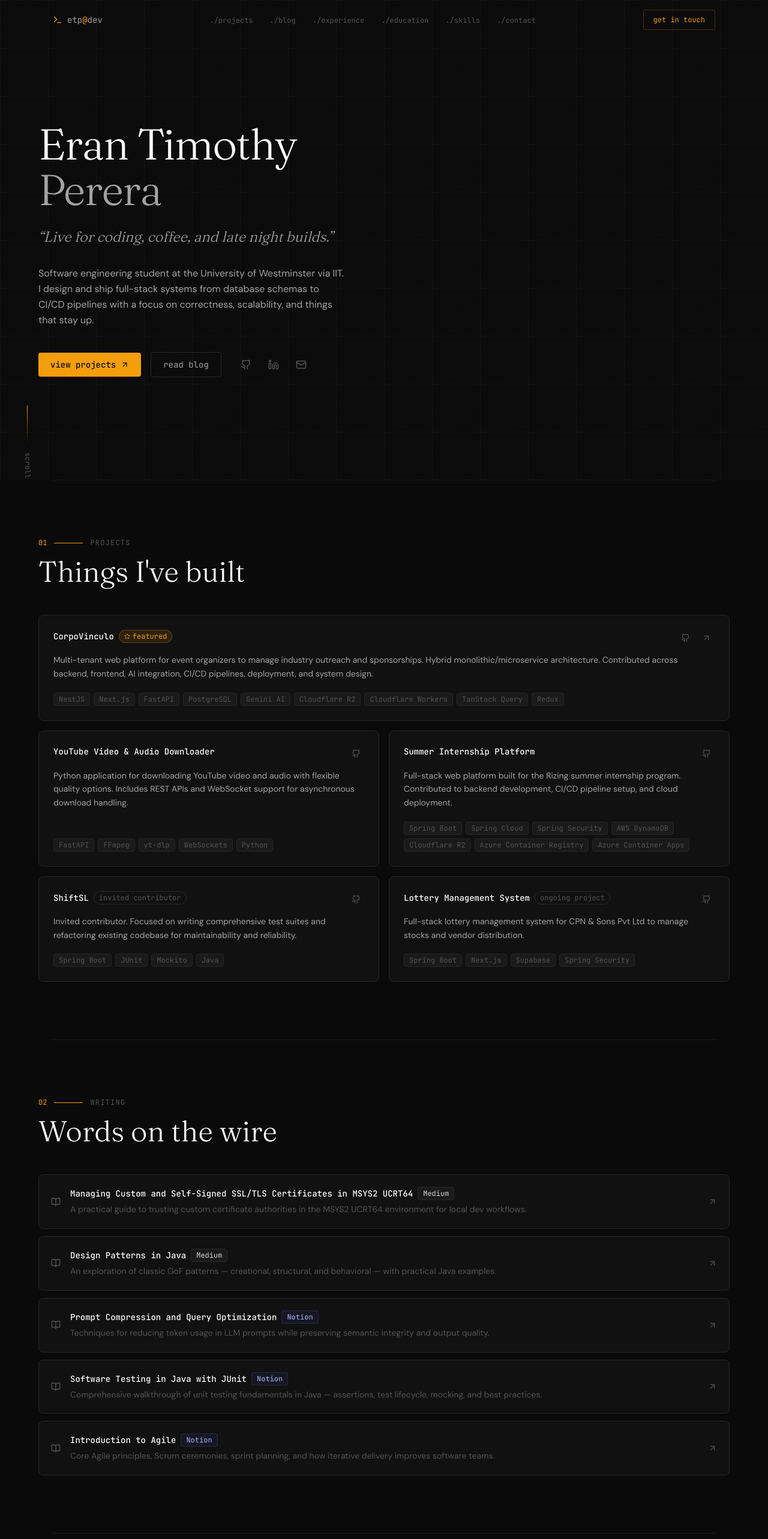
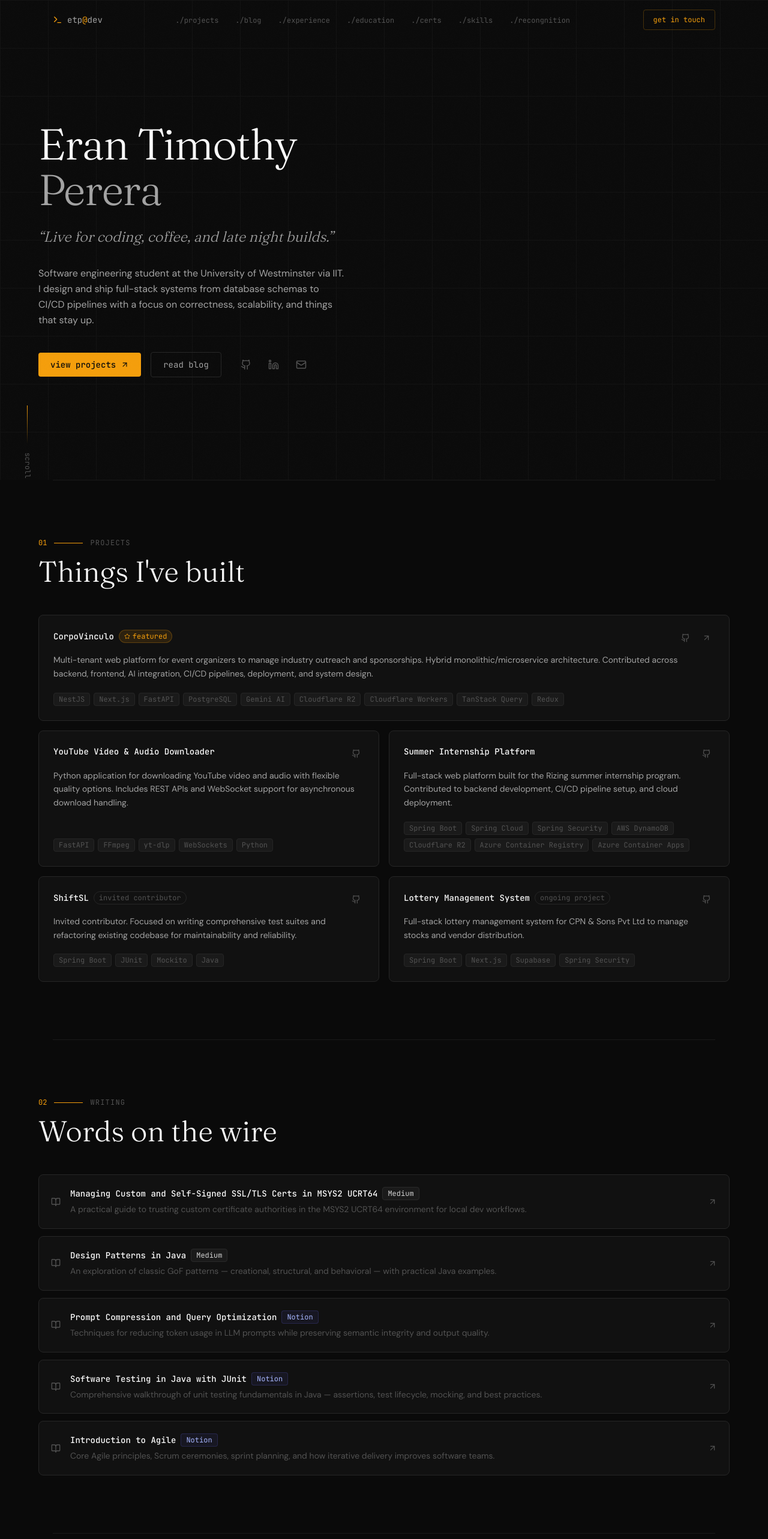
Before and after one commit to erantimothy/Eran-Perera, a Next.js app: page / in a window 1280 px wide. Shown: the top 2566 px of the page at 60% size. Built offline with nearby package versions, Linux system fonts and the light colour scheme.

Commit message:
updated page information: added cert and award to navbar and added contact

```diff
--- a/components/Blog.tsx
+++ b/components/Blog.tsx
@@ -13,7 +13,7 @@ interface BlogPost {
 
 const posts: BlogPost[] = [
   {
-    title: "Managing Custom and Self-Signed SSL/TLS Certificates in MSYS2 UCRT64",
+    title: "Managing Custom and Self-Signed SSL/TLS Certs in MSYS2 UCRT64",
     summary:
       "A practical guide to trusting custom certificate authorities in the MSYS2 UCRT64 environment for local dev workflows.",
     platform: "Medium",
--- a/components/Footer.tsx
+++ b/components/Footer.tsx
@@ -1,6 +1,6 @@
 "use client";
 
-import { Github, Linkedin, Mail, Globe } from "lucide-react";
+import { Github, Linkedin, Mail, Globe, PhoneCall } from "lucide-react";
 
 const links = [
   {
@@ -19,10 +19,15 @@ const links = [
     href: "mailto:erantimothy@gmail.com",
   },
   {
-    icon: Globe,
-    label: "erantimothy.dev",
-    href: "https://erantimothy.dev",
+    icon: PhoneCall,
+    label: "Contact",
+    href: "tel:+94776283813",
   },
+  // {
+  //   icon: Globe,
+  //   label: "erantimothy.dev",
+  //   href: "https://erantimothy.dev",
+  // },
 ];
 
 export default function Footer() {
--- a/components/Nav.tsx
+++ b/components/Nav.tsx
@@ -8,8 +8,9 @@ const links = [
   { href: "#blog", label: "blog" },
   { href: "#experience", label: "experience" },
   { href: "#education", label: "education" },
+  { href: "#certifications", label: "certs" },
   { href: "#skills", label: "skills" },
-  { href: "#contact", label: "contact" },
+  { href: "#awards", label: "recongnition" },
 ];
 
 export default function Nav() {
```
